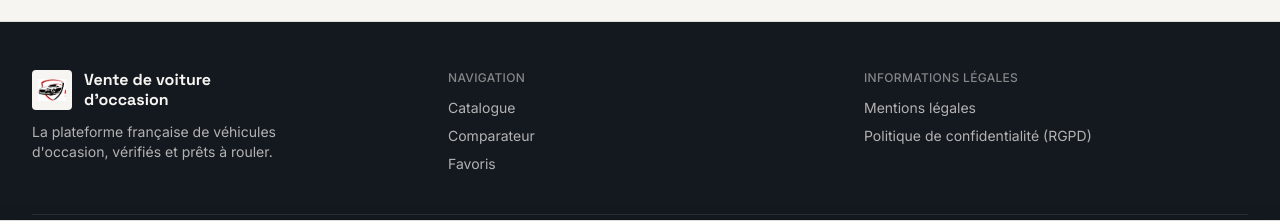
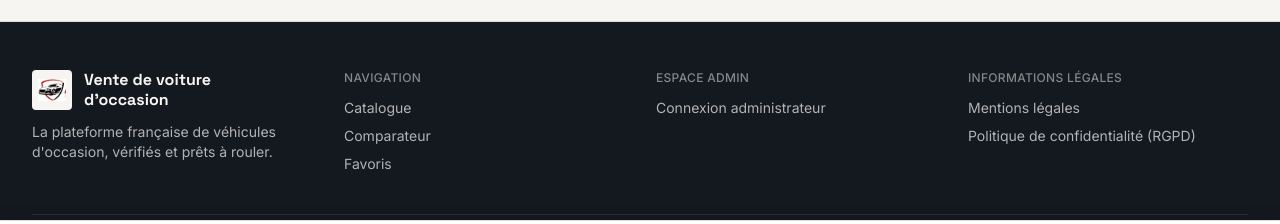
Before and after one commit to tech-souleAMBO/used_car_sales, a Next.js app in the folder frontend/: page / in a window 1280 px wide. Shown: the part 497-721 px from the top of the page. Built offline with nearby package versions, Linux system fonts and the light colour scheme; no server answers.

Commit message:
feat: add admin login link in footer

```diff
--- a/frontend/src/components/Footer.tsx
+++ b/frontend/src/components/Footer.tsx
@@ -5,7 +5,7 @@ export function Footer() {
   return (
     <footer className="border-t border-line bg-ink text-paper/70">
       <div className="mx-auto max-w-7xl px-4 py-12 sm:px-6 lg:px-8">
-        <div className="grid gap-8 sm:grid-cols-3">
+        <div className="grid gap-8 sm:grid-cols-2 lg:grid-cols-4">
           <div>
             <div className="flex items-center gap-3">
               <span className="flex h-10 w-10 shrink-0 items-center justify-center rounded bg-paper p-1.5">
@@ -47,6 +47,19 @@ export function Footer() {
 
           <div>
             <p className="mb-3 text-xs font-medium uppercase tracking-wide text-paper/50">
+              Espace Admin
+            </p>
+            <ul className="space-y-2 text-sm">
+              <li>
+                <Link href="/admin/login" className="hover:text-paper">
+                  Connexion administrateur
+                </Link>
+              </li>
+            </ul>
+          </div>
+
+          <div>
+            <p className="mb-3 text-xs font-medium uppercase tracking-wide text-paper/50">
               Informations légales
             </p>
             <ul className="space-y-2 text-sm">
```
